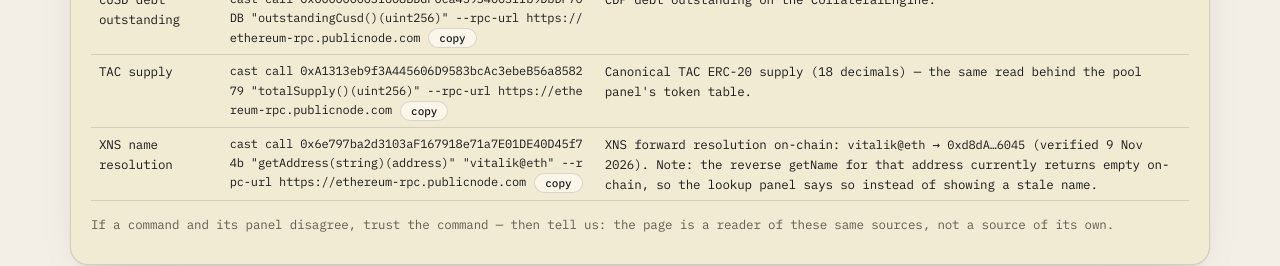
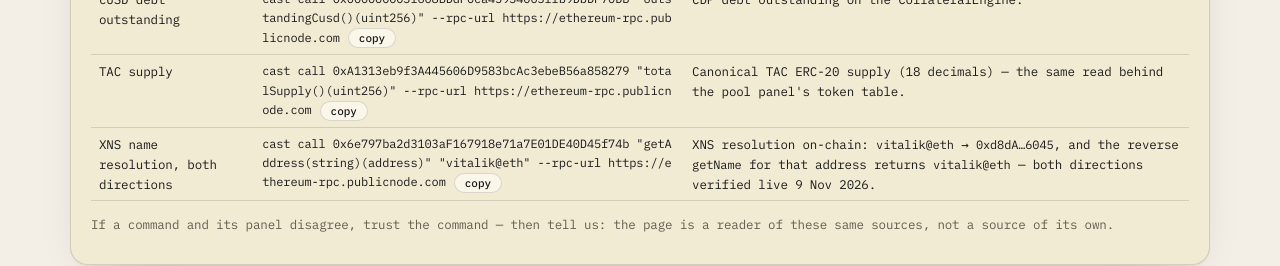
Before and after one commit to hdr2804/tacitlens, a plain HTML site: page index.html in a window 1280 px wide. Shown: the part 1440-1706 px from the top of the page. Drawn offline with Linux system fonts and the light colour scheme; no server answers.

Commit message:
Fix: XNS reverse lookup does NOT return empty — both directions resolve
f191202 wrongly stated getName(0xd8dA...6045) returns empty on-chain.
Direct eth_call to the XNS registry (twice, 9 Nov 2026) returns
'vitalik@eth' in both reads — forward and reverse both resolve.
Correct the README row and the reproduce panel's XNS row; the panel
itself and the lookup paragraph are otherwise unchanged.

```diff
--- a/index.html
+++ b/index.html
@@ -116,7 +116,7 @@ button:focus-visible,a:focus-visible,input:focus-visible{outline:2px solid rgba(
       <tr><td>cBTC backing (sats)</td><td class="mono">cast call 0x000000000Ed1eabD231Be41d93b719056F7febFC "cbtcBackingSats()(uint256)" --rpc-url https://ethereum-rpc.publicnode.com<button type="button" class="copybtn" data-copy="cast call 0x000000000Ed1eabD231Be41d93b719056F7febFC &quot;cbtcBackingSats()(uint256)&quot; --rpc-url https://ethereum-rpc.publicnode.com">copy</button></td><td>Reflection-attested BTC locks in the ConfidentialPool, in sats.</td></tr>
       <tr><td>cUSD debt outstanding</td><td class="mono">cast call 0x000000003f608BDdF0ca45934003ffb9DbDF70DB "outstandingCusd()(uint256)" --rpc-url https://ethereum-rpc.publicnode.com<button type="button" class="copybtn" data-copy="cast call 0x000000003f608BDdF0ca45934003ffb9DbDF70DB &quot;outstandingCusd()(uint256)&quot; --rpc-url https://ethereum-rpc.publicnode.com">copy</button></td><td>CDP debt outstanding on the CollateralEngine.</td></tr>
       <tr><td>TAC supply</td><td class="mono">cast call 0xA1313eb9f3A445606D9583bcAc3ebeB56a858279 "totalSupply()(uint256)" --rpc-url https://ethereum-rpc.publicnode.com<button type="button" class="copybtn" data-copy="cast call 0xA1313eb9f3A445606D9583bcAc3ebeB56a858279 &quot;totalSupply()(uint256)&quot; --rpc-url https://ethereum-rpc.publicnode.com">copy</button></td><td>Canonical TAC ERC-20 supply (18 decimals) — the same read behind the pool panel's token table.</td></tr>
-      <tr><td>XNS name resolution</td><td class="mono">cast call 0x6e797ba2d3103aF167918e71a7E01DE40D45f74b "getAddress(string)(address)" "vitalik@eth" --rpc-url https://ethereum-rpc.publicnode.com<button type="button" class="copybtn" data-copy="cast call 0x6e797ba2d3103aF167918e71a7E01DE40D45f74b &quot;getAddress(string)(address)&quot; &quot;vitalik@eth&quot; --rpc-url https://ethereum-rpc.publicnode.com">copy</button></td><td>XNS forward resolution on-chain: <span class="mono">vitalik@eth</span> → <span class="mono">0xd8dA…6045</span> (verified 9 Nov 2026). Note: the reverse <span class="mono">getName</span> for that address currently returns empty on-chain, so the lookup panel says so instead of showing a stale name.</td></tr>
+      <tr><td>XNS name resolution, both directions</td><td class="mono">cast call 0x6e797ba2d3103aF167918e71a7E01DE40D45f74b "getAddress(string)(address)" "vitalik@eth" --rpc-url https://ethereum-rpc.publicnode.com<button type="button" class="copybtn" data-copy="cast call 0x6e797ba2d3103aF167918e71a7E01DE40D45f74b &quot;getAddress(string)(address)&quot; &quot;vitalik@eth&quot; --rpc-url https://ethereum-rpc.publicnode.com">copy</button></td><td>XNS resolution on-chain: <span class="mono">vitalik@eth</span> → <span class="mono">0xd8dA…6045</span>, and the reverse <span class="mono">getName</span> for that address returns <span class="mono">vitalik@eth</span> — both directions verified live 9 Nov 2026.</td></tr>
     </tbody></table>
     <p class="note">If a command and its panel disagree, trust the command — then tell us: the page is a reader of these same sources, not a source of its own.</p>
   </section>
```
Also changed, not shown: 1 other file.
